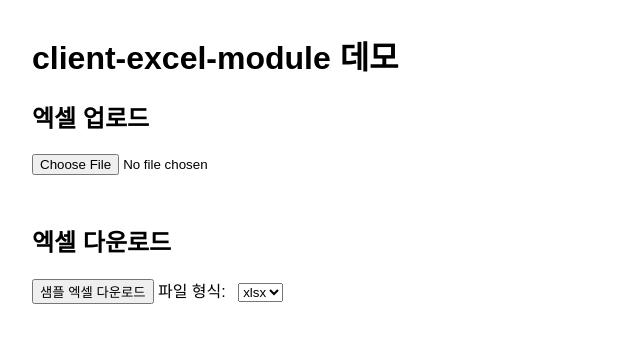
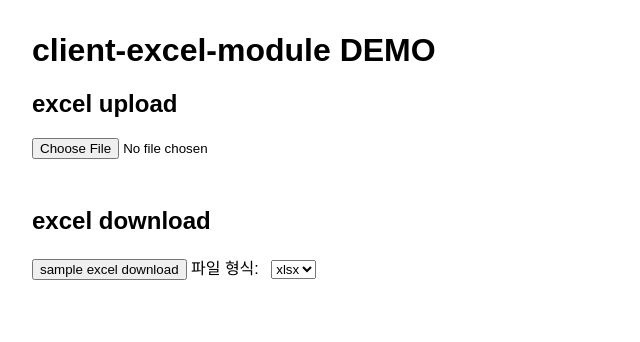
Before and after one commit to decompanyio/client-excel-module, a website built with Vite: page demo/index.html in a window 1280 px wide. Shown: the whole page, without its empty margins (0-640 px from the left). Built offline with nearby package versions, Linux system fonts and the light colour scheme.

Commit message:
refactor : demo update

```diff
--- a/demo/index.html
+++ b/demo/index.html
@@ -2,7 +2,7 @@
 <html lang="ko">
   <head>
     <meta charset="UTF-8" />
-    <title>client-excel-module 데모</title>
+    <title>client-excel-module DEMO</title>
     <meta name="viewport" content="width=device-width, initial-scale=1.0" />
     <style>
       body {
@@ -21,17 +21,17 @@
     </style>
   </head>
   <body>
-    <h1>client-excel-module 데모</h1>
+    <h1>client-excel-module DEMO</h1>
 
     <div class="section">
-      <h2>엑셀 업로드</h2>
+      <h2>excel upload</h2>
       <input type="file" id="uploadInput" accept=".xlsx,.xls" />
       <pre id="uploadResult"></pre>
     </div>
 
     <div class="section">
-      <h2>엑셀 다운로드</h2>
-      <button id="downloadBtn">샘플 엑셀 다운로드</button>
+      <h2>excel download</h2>
+      <button id="downloadBtn">sample excel download</button>
       <label>
         파일 형식:
         <select id="fileType">
@@ -55,7 +55,7 @@
           const sheets = await uploadExcel(file);
           uploadResult.textContent = JSON.stringify(sheets, null, 2);
         } catch (e) {
-          uploadResult.textContent = "❌ 업로드 실패: " + e;
+          uploadResult.textContent = "❌ upload error: " + e;
         }
       });
     </script>
```
